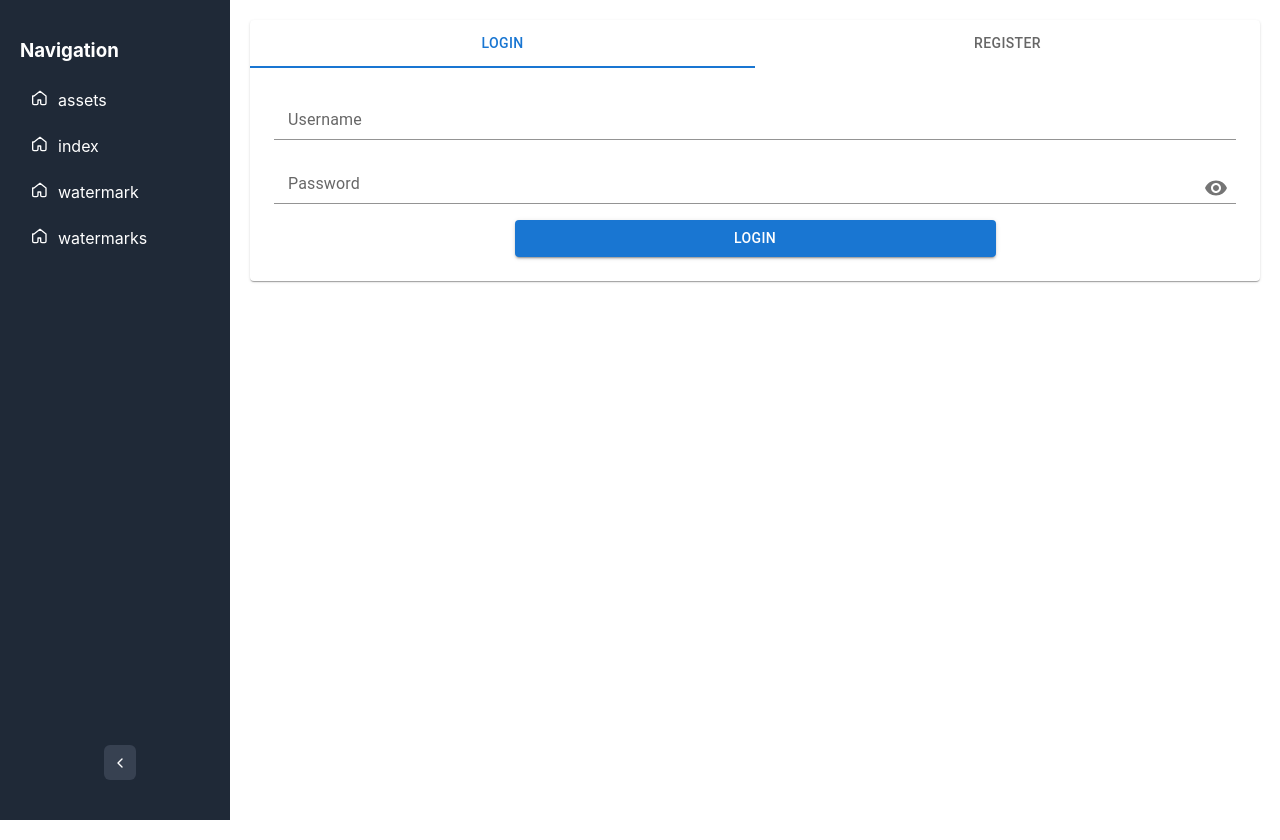
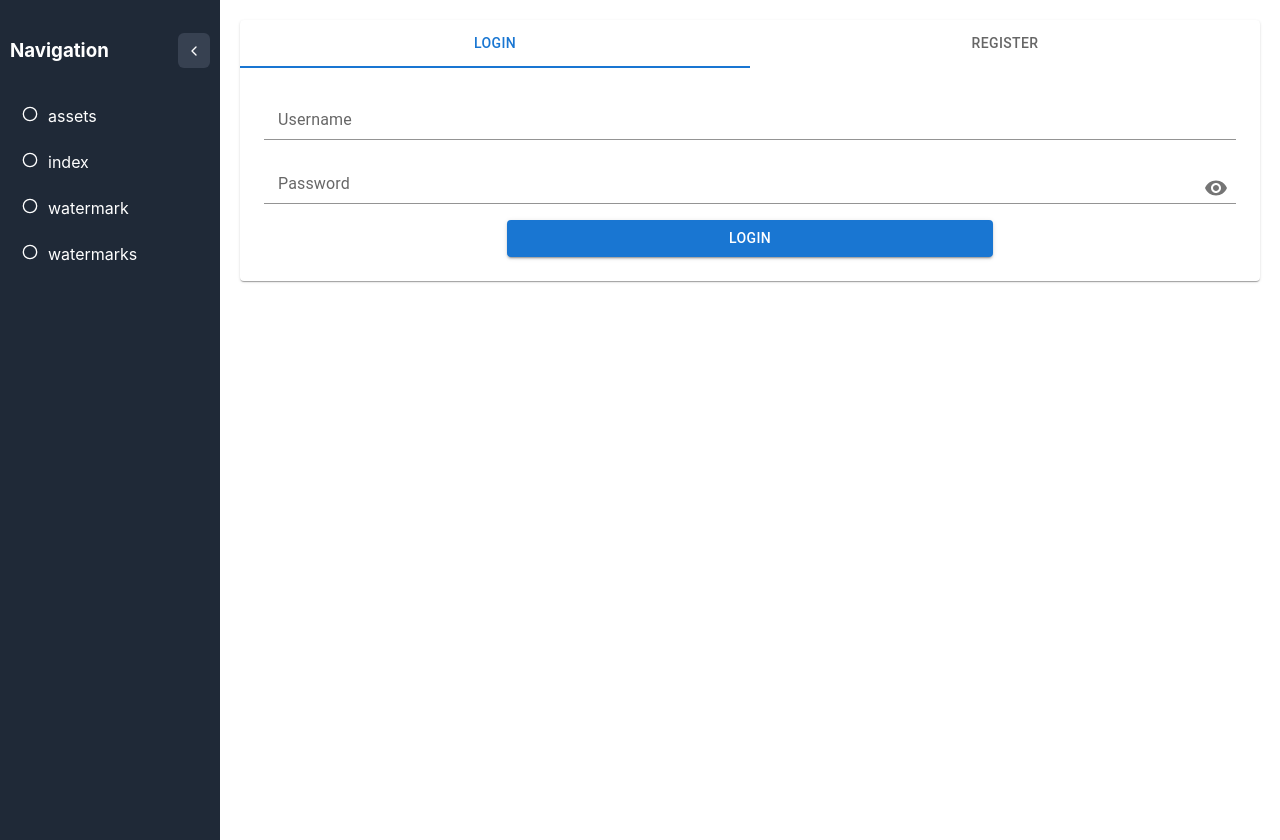
Before and after one commit to caspianrz/wmt-platform, a React (Create React App) app in the folder client/: page /login in a window 1280 px wide. Built offline with nearby package versions, Linux system fonts and the light colour scheme.

Commit message:
add detail to sidebar

```diff
--- a/client/src/components/Sidebar.tsx
+++ b/client/src/components/Sidebar.tsx
@@ -6,6 +6,19 @@ type SidebarProps = {
   pages: Record<string, React.ComponentType>;
   hiddenPages?: string[];
 };
+
+// دایره خالی ساده برای همه مسیرها
+const CircleIcon = (
+  <svg
+    width="16"
+    height="16"
+    viewBox="0 0 24 24"
+    fill="none"
+    stroke="currentColor"
+  >
+    <circle cx="12" cy="12" r="10" strokeWidth="2" />
+  </svg>
+);
 
 const Sidebar: React.FC<SidebarProps> = ({ pages, hiddenPages = [] }) => {
   const location = useLocation();
@@ -45,43 +58,54 @@ const Sidebar: React.FC<SidebarProps> = ({ pages, hiddenPages = [] }) => {
     </svg>
   );
 
-  const HomeIcon = (
-    <svg
-      width="16"
-      height="16"
-      viewBox="0 0 24 24"
-      fill="none"
-      stroke="currentColor"
-    >
-      <path
-        d="M3 9L12 2l9 7v11a2 2 0 0 1-2 2h-4a2 2 0 0 1-2-2v-5H9v5a2 2 0 0 1-2 2H3a2 2 0 0 1-2-2V9z"
-        strokeWidth="2"
-        strokeLinecap="round"
-        strokeLinejoin="round"
-      />
-    </svg>
-  );
-
   return (
     <div
       style={{
-        width: collapsed ? 60 : 200,
+        width: collapsed ? 30 : 200,
         transition: "width 0.3s",
-        padding: "20px 10px 0 20px",
+        padding: "20px 10px",
         background: "#1f2937",
         color: "#fff",
-        height: "100vh",
+        minHeight: "100vh",
         display: "flex",
         flexDirection: "column",
         justifyContent: "space-between",
       }}
     >
       <div>
+        <div
+          style={{
+            display: "flex",
+            justifyContent: "space-between",
+            alignItems: "center",
+          }}
+        >
           <h3
-          style={{ marginBottom: 20, textAlign: collapsed ? "center" : "left" }}
+            style={{
+              display: collapsed ? "none" : "block",
+              marginBottom: 20,
+              textAlign: collapsed ? "center" : "left",
+            }}
           >
-          {!collapsed ? "Navigation" : "NAV"}
+            {!collapsed ? "Navigation" : ""}
           </h3>
+          <button
+            onClick={() => setCollapsed(!collapsed)}
+            style={{
+              background: "#374151",
+              border: "none",
+              color: "#fff",
+              cursor: "pointer",
+              fontSize: 20,
+              padding: "8px 8px 4px 8px",
+              borderRadius: 6,
+              alignSelf: "center",
+              // marginTop: 20,
+            }}
+          >
+            {collapsed ? ChevronRight : ChevronLeft}
+          </button>
+        </div>
 
         <ul style={{ listStyle: "none", padding: 0 }}>
           {Object.keys(pages)
@@ -92,6 +116,7 @@ const Sidebar: React.FC<SidebarProps> = ({ pages, hiddenPages = [] }) => {
 
               return (
                 <li key={pageName} style={{ margin: "10px 0" }}>
+                  {!collapsed && (
                     <Link
                       to={path}
                       style={{
@@ -107,32 +132,16 @@ const Sidebar: React.FC<SidebarProps> = ({ pages, hiddenPages = [] }) => {
                       }}
                     >
                       <span style={{ marginRight: collapsed ? 0 : 10 }}>
-                      {HomeIcon}
+                        {CircleIcon}
                       </span>
                       {!collapsed && <span>{pageName}</span>}
                     </Link>
+                  )}
                 </li>
               );
             })}
         </ul>
       </div>
-
-      <button
-        onClick={() => setCollapsed(!collapsed)}
-        style={{
-          background: "#374151",
-          border: "none",
-          color: "#fff",
-          cursor: "pointer",
-          fontSize: 20,
-          padding: "8px 8px 4px 8px",
-          borderRadius: 6,
-          alignSelf: "center",
-          marginBottom: 40,
-        }}
-      >
-        {collapsed ? ChevronRight : ChevronLeft}
-      </button>
     </div>
   );
 };
```
Lines whose indentation alone changed are shown as unchanged.
